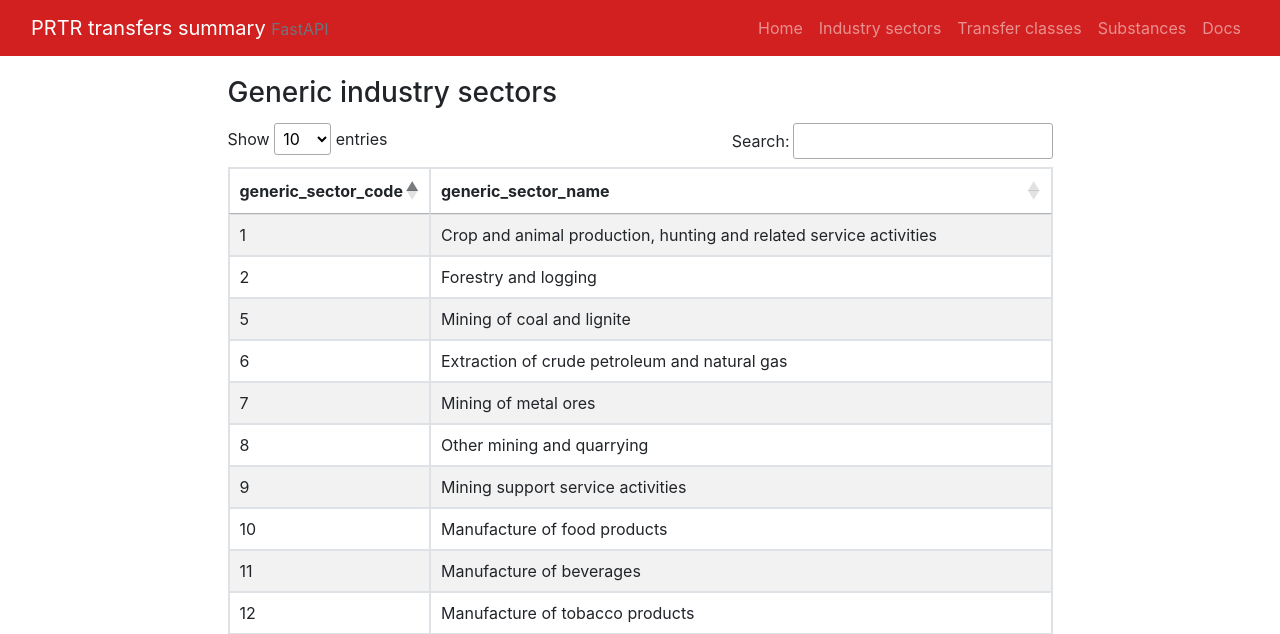
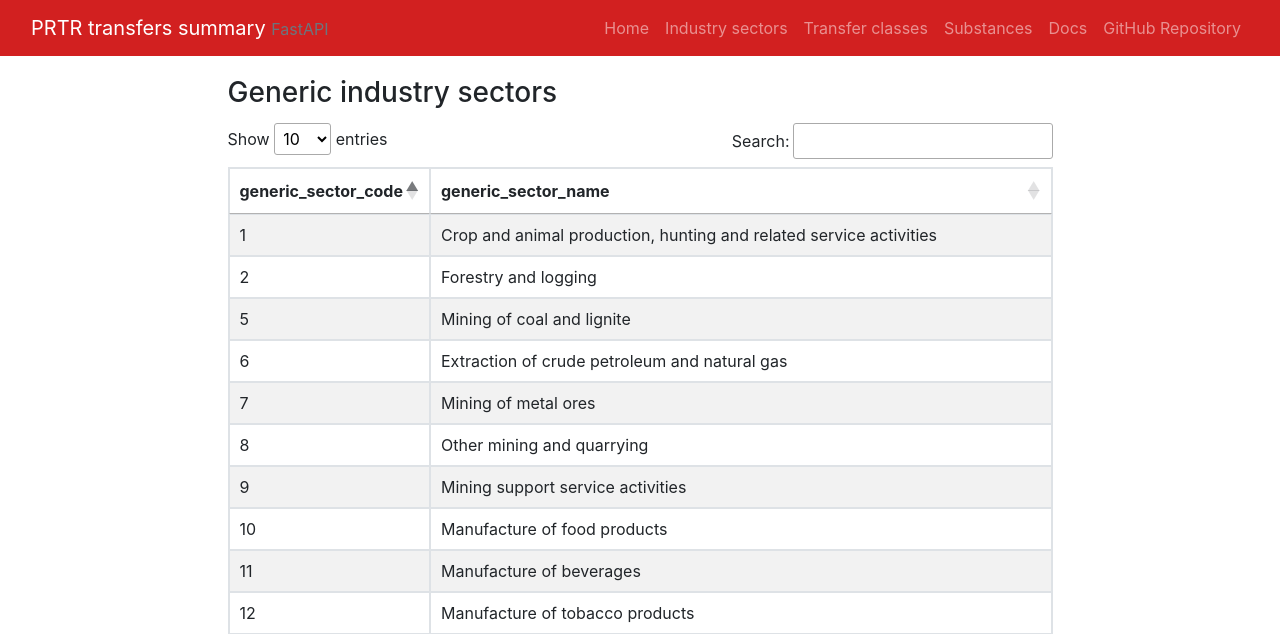
Before and after one commit to jodhernandezbe/PRTR_transfers_FastAPI, a FastAPI app: page /sectors/ in a window 1280 px wide. Shown: the top 634 px of the page. Run offline with FastAPI, Linux system fonts and the light colour scheme; some libraries are stand-ins or nearby versions.

Commit message:
Version July 12, 2021

```diff
--- a/templates/base.html
+++ b/templates/base.html
@@ -38,6 +38,9 @@
                             <li class="nav-item">
                                 <a class="nav-link" href="/docs/">Docs</a>
                             </li>
+                            <li class="nav-item">
+                                <a class="nav-link" href="https://github.com/jodhernandezbe/PRTR_transfers_FastAPI">GitHub Repository</a>
+                            </li>
                         </ul>
                     </div>
                 </div>
```
